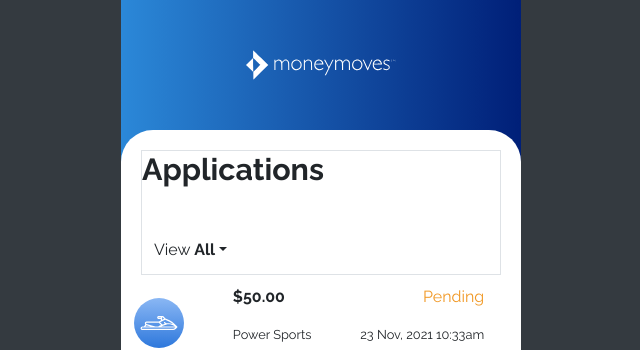
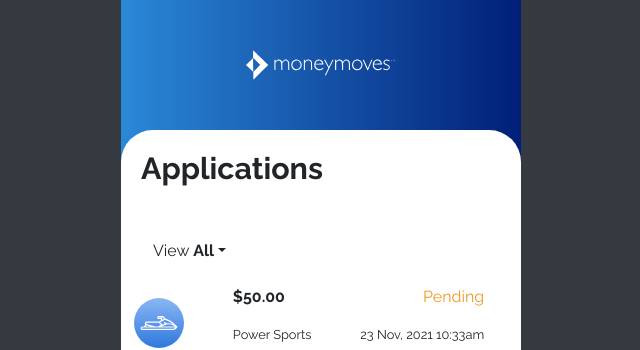
Before and after one commit to ahmetfirattasatmanlar/money-moves-2, a Next.js app: page /applications in a window 1280 px wide. Shown: the top 350 px of the page, without its empty margins (319-959 px from the left). Built offline with nearby package versions, Linux system fonts and the light colour scheme.

Commit message:
deleted unnecesary border

```diff
--- a/components/_common/PageTitle.js
+++ b/components/_common/PageTitle.js
@@ -3,7 +3,7 @@
   console.log(props);
   return (
     <div
-      className={`d-flex flex-column justify-content-between align-items-${align} border`}
+      className={`d-flex flex-column justify-content-between align-items-${align}`}
       style={{
         width: "90%",
         height: "125px",
```
